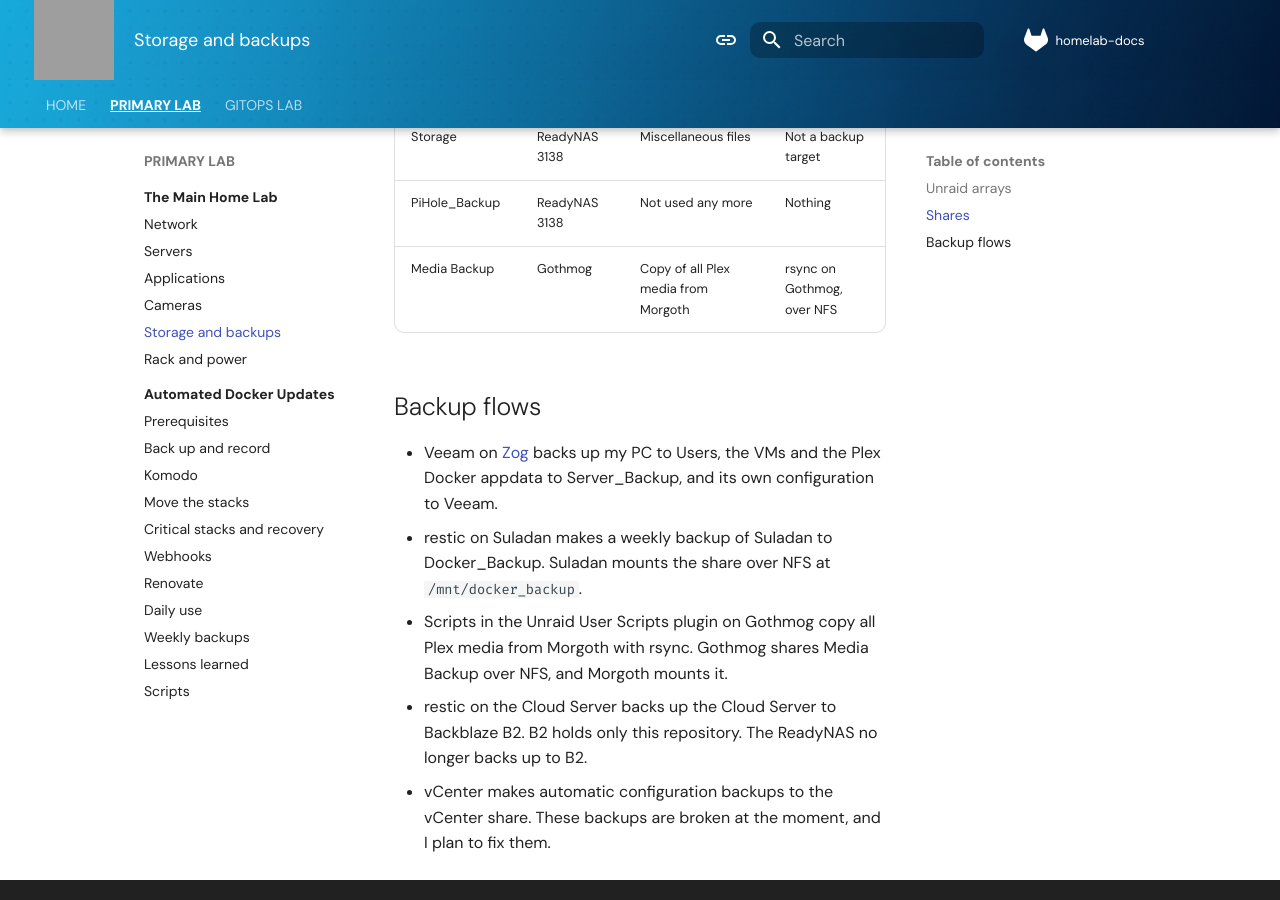
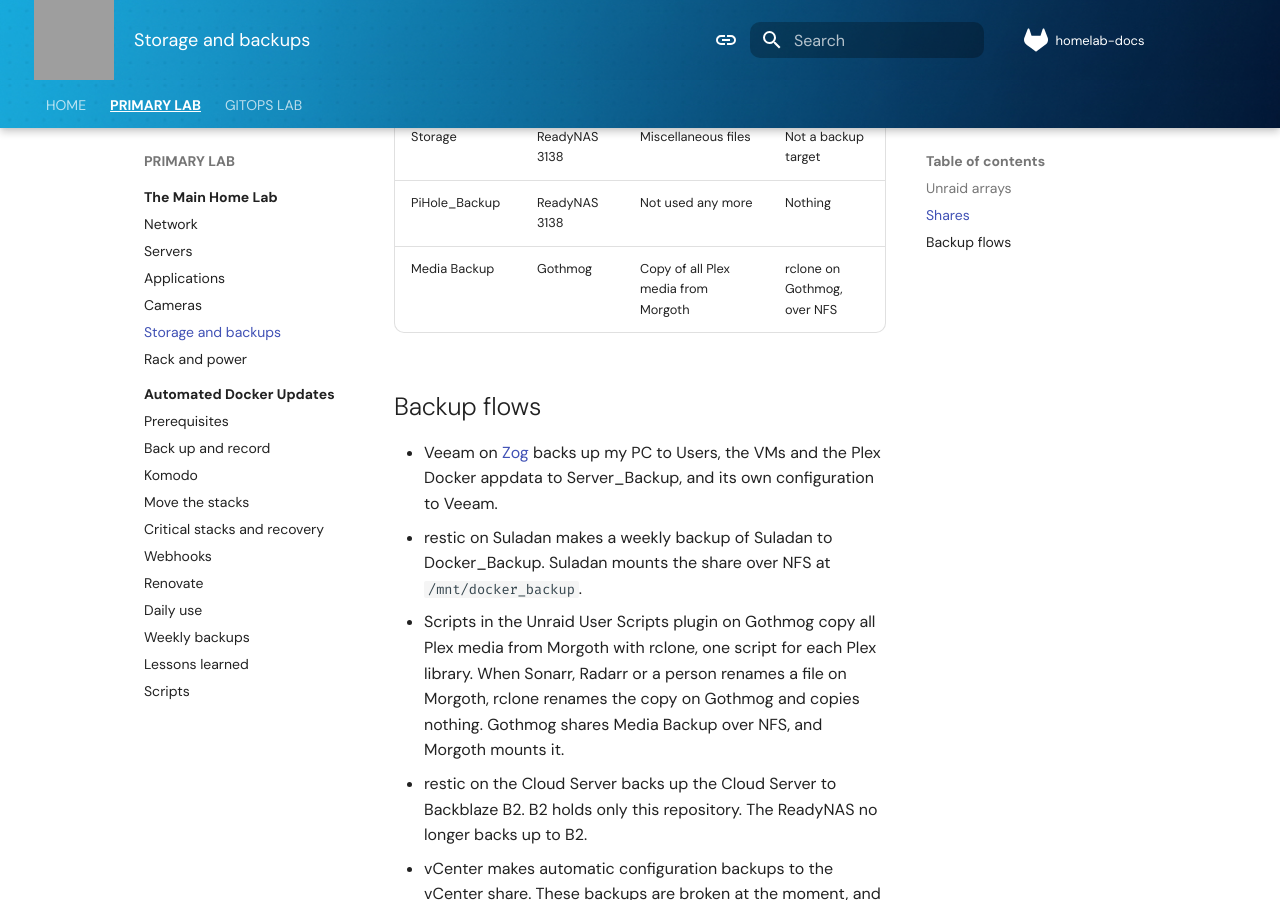
Before and after one commit to tronyx/homelab-docs, an MkDocs documentation site: the page built from docs/labs/primary/storage-and-backups.md, in a window 1280 px wide and 900 px high, scrolled down 1407 px. Built offline with MkDocs 1.6.1 and Material for MkDocs 9.7.7, drawn with Linux system fonts in a browser that asks for light colours; comment, search, counter and statistics services are not loaded; grey boxes are pictures that could not be loaded.

Commit message:
Replace rsync with rclone for the media backup, and remove cross-seed
The media backup on Gothmog now uses one rclone script for each Plex
library, and a renamed file on Morgoth is renamed on Gothmog instead of
copied again. cross-seed is gone from Morgoth. Update the storage and
applications pages, and copy the new public render of the lab diagram.

Co-Authored-By: Claude Opus 5.5 <noreply@anthropic.com>

```diff
--- a/docs/labs/primary/storage-and-backups.md
+++ b/docs/labs/primary/storage-and-backups.md
@@ -31,12 +31,12 @@ Each Unraid array uses two parity drives. With parity, the array can rebuild a f
 | vCenter | ReadyNAS 3138 | Automatic vCenter configuration backups | vCenter (broken at the moment) |
 | Storage | ReadyNAS 3138 | Miscellaneous files | Not a backup target |
 | PiHole_Backup | ReadyNAS 3138 | Not used any more | Nothing |
-| Media Backup | Gothmog | Copy of all Plex media from Morgoth | rsync on Gothmog, over NFS |
+| Media Backup | Gothmog | Copy of all Plex media from Morgoth | rclone on Gothmog, over NFS |
 
 ## Backup flows
 
 - Veeam on [Zog](servers.md#bolg) backs up my PC to Users, the VMs and the Plex Docker appdata to Server_Backup, and its own configuration to Veeam.
 - restic on Suladan makes a weekly backup of Suladan to Docker_Backup. Suladan mounts the share over NFS at `/mnt/docker_backup`.
-- Scripts in the Unraid User Scripts plugin on Gothmog copy all Plex media from Morgoth with rsync. Gothmog shares Media Backup over NFS, and Morgoth mounts it.
+- Scripts in the Unraid User Scripts plugin on Gothmog copy all Plex media from Morgoth with rclone, one script for each Plex library. When Sonarr, Radarr or a person renames a file on Morgoth, rclone renames the copy on Gothmog and copies nothing. Gothmog shares Media Backup over NFS, and Morgoth mounts it.
 - restic on the Cloud Server backs up the Cloud Server to Backblaze B2. B2 holds only this repository. The ReadyNAS no longer backs up to B2.
 - vCenter makes automatic configuration backups to the vCenter share. These backups are broken at the moment, and I plan to fix them.
```
Also changed, not shown: docs/labs/primary/applications.md (+0 -1 lines), 2 other files.
